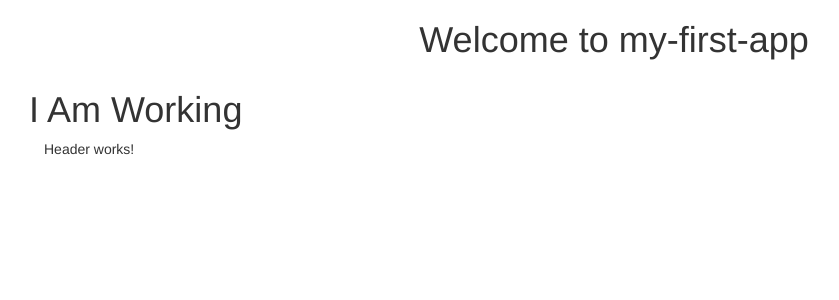
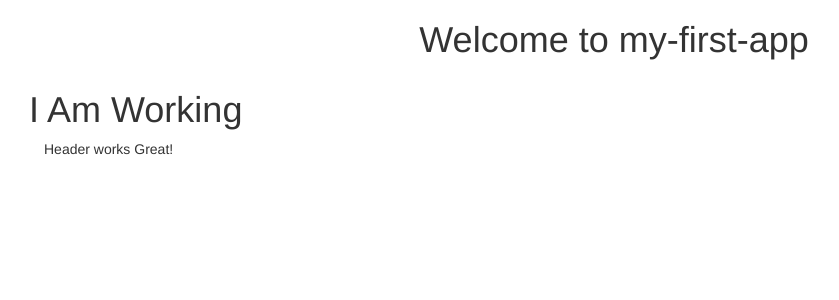
Before and after one commit to RashidNaveed/Angular-, an Angular app: page / in a window 1280 px wide. Shown: the top 300 px of the page, without its empty margins (26-865 px from the left). Built offline with nearby package versions, Linux system fonts and the light colour scheme.

Commit message:
change in header html\

```diff
--- a/src/app/header/header.component.html
+++ b/src/app/header/header.component.html
@@ -1,3 +1,3 @@
 <p>
-  Header works!
+  Header works Great!
 </p>
```
